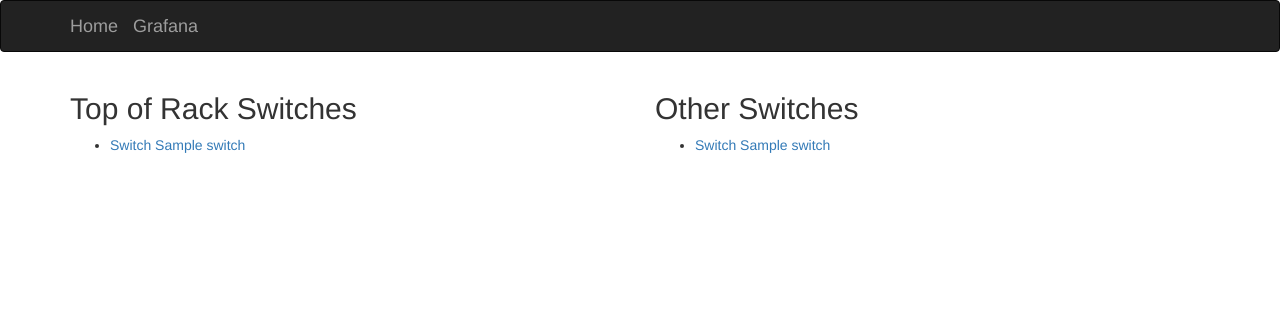
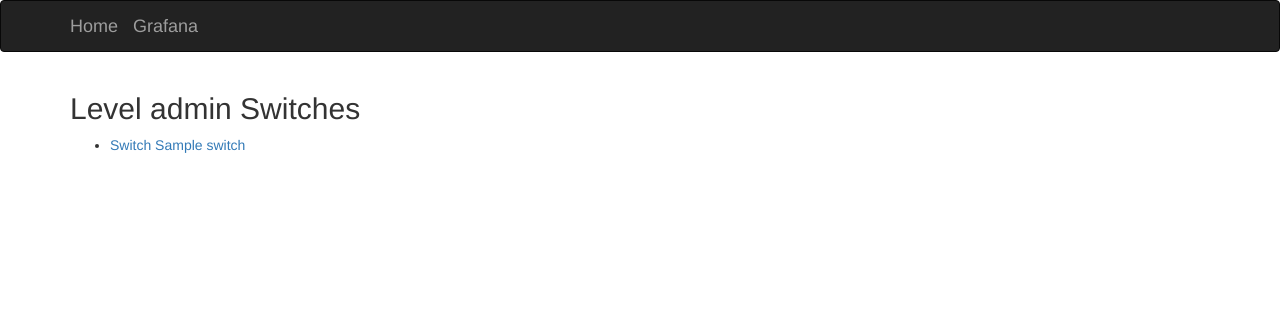
Before and after one commit to sankalp-sangle/Deja-Vu, a Flask app: template templates/switches.html in a window 1280 px wide. Shown: the top 312 px of the page. Run offline with Flask 2, Linux system fonts and the light colour scheme; the template is opened without the code that fills it: most values are stand-ins (such as "Sample title", 1, 10 or a date in 2020); parts of the project's set-up code (start-up, migrations or seed data) failed here and were passed over; some libraries are stand-ins or nearby versions.

Commit message:
Added bfs for levels

```diff
--- a/hello.py
+++ b/hello.py
@@ -3,11 +3,13 @@ import requests
 from flask import Flask, g, redirect, render_template, session, url_for, request
 from flask_bootstrap import Bootstrap
 from mysql.connector import Error
+import os
 
 from lib.core import (Dashboard, Dashboard_Properties, MySQL_Manager, Panel,
                       QueryBuilder, Target, Time, Grid_Position, Switch, Flow)
 from lib.forms import PacketSearchForm, SampleForm, SimpleButton
 
+from collections import deque
 from lib.vars import DATABASE, HOST, URL, ANNOTATIONS_URL, DATASOURCE_URL, API_KEY, YEAR_SEC, UNIX_TIME_START_YEAR, headers
 
 app = Flask(__name__)
@@ -17,6 +19,9 @@ bootstrap = Bootstrap(app)
 
 switchArr = {}
 flowArr = {}
+G = {}
+levels = {}
+
 mysql_manager = MySQL_Manager(database=DATABASE)
 trigger_switch = mysql_manager.execute_query("select switch from triggers")[1:][0][0]
 times = mysql_manager.execute_query("select min(time_in), max(time_out) from packetrecords")[1:][0]
@@ -27,7 +32,6 @@ all_switches = set( [x[0] for x in mysql_manager.execute_query("select distinct
 all_flows = set( [x[0] for x in mysql_manager.execute_query("select distinct source_ip from packetrecords")[1:] ] )
 
 for flow in all_flows:
-    print(flow)
     flowArr[flow] = Flow(identifier=flow)
     flowArr[flow].populate_switch_list(mysql_manager)
     flowArr[flow].populate_ratios(mysql_manager)
@@ -36,6 +40,8 @@ for switch in all_switches:
     switchArr[switch] = Switch(switch)
     switchArr[switch].populate_flow_list(mysql_manager)
     switchArr[switch].populate_ratios(mysql_manager)
+
+
 
 #Global declarations
 
@@ -55,8 +61,15 @@ def index():
 
 @app.route('/switches')
 def switches():
+    lvlToSwitch = {}
+    for key in levels:
+        if levels[key] in lvlToSwitch:
+            lvlToSwitch[levels[key]].append(key)
+        else:
+            lvlToSwitch[levels[key]] = [key]
+
     other_switches = all_switches - tor_switches
-    return render_template('switches.html', tor_switches=sorted(list(tor_switches)), other_switches=sorted(list(other_switches)) )
+    return render_template('switches.html', lvlToSwitch = lvlToSwitch, tor_switches=sorted(list(tor_switches)), other_switches=sorted(list(other_switches)) , trigger_switch = trigger_switch)
 
 @app.route('/switches/<switch>', methods=['GET', 'POST'])
 def displaySwitch(switch):
@@ -64,7 +77,7 @@ def displaySwitch(switch):
     # print(Swich.flowList)
 
     if request.method == "GET":
-        return render_template('switchinfo.html', switch=switchArr[switch], form=form)
+        return render_template('switchinfo.html', switch=switchArr[switch], form=form, level = levels[switch])
     elif request.method == "POST":
         if form.validate_on_submit():
             panelList = []
@@ -91,7 +104,7 @@ def displaySwitch(switch):
             # print("\nPayload:\n" + payload)
             response = requests.request("POST", url=URL, headers=headers, data = payload)
             dashboardId = response.json()['uid']
-            return render_template('switchinfo.html', switch=switchArr[switch], form = form, dashboardID=dashboardId)
+            return render_template('switchinfo.html', switch=switchArr[switch], form = form, dashboardID=dashboardId, level = levels[switch])
 
 @app.route('/topo')
 def topo():
@@ -161,11 +174,17 @@ def packetwise():
 @app.route('/flows/<flow>')
 def displayFlow(flow):
     # print(flow)
-    return render_template('flowinfo.html', flo = flowArr[int(flow)])
+    lvlToSwitch = {}
+    for switch in flowArr[int(flow)].switchList:
+        if levels[switch] in lvlToSwitch:
+            lvlToSwitch[levels[switch]].append(switch)
+        else:
+            lvlToSwitch[levels[switch]] = [switch]
+    return render_template('flowinfo.html', flo = flowArr[int(flow)], lvlToSwitch=lvlToSwitch)
 
 @app.route('/flows')
 def flows():
-    return render_template('flows.html', flows = flowArr, switches = switchArr)
+    return render_template('flows.html', flows = flowArr, switches = switchArr, trigger_switch=trigger_switch)
 
 @app.route('/grafana')
 def grafana():
@@ -197,5 +216,41 @@ def get_final_payload(dashboard):
 def get_formatted_time(year):
     return "{}-{}-{}".format(year, "01", "01")
 
+def generateGraph():
+    links = mysql_manager.execute_query("select * from links")[1:]
+    for link in links:
+        u, v, cap = link[0], link[1], link[2]
+        if u in G:
+            G[u].append([v, cap])
+        else:
+            G[u] = []
+            G[u].append([v, cap])
+
+def getLevels():
+    for tor in tor_switches:
+        visited = []
+        bfs(visited, deque([[tor, 1]]))
+        # print(levels)
+
+def bfs(visited, queue):
+    if len(queue) == 0:
+        return
+
+    node = queue.popleft()
+    if node[0] in levels:
+        levels[node[0]] = min(levels[node[0]], node[1])
+    else:
+        levels[node[0]] = node[1]
+    for adj in G[node[0]]:
+        if adj[0] not in visited:
+            visited.append(adj[0])
+            queue.append([adj[0], node[1] + 1])
+
+    bfs(visited, queue)
+
 if __name__ == "__main__":
+
+    generateGraph()
+    getLevels()
+    os.system('say "READY"')
     app.run(debug=True)
--- a/lib/vars.py
+++ b/lib/vars.py
@@ -1,4 +1,4 @@
-DATABASE = "microburst_incast_heavyhitter5"
+DATABASE = "microburst_incast_sync1"
 HOST            = "localhost"
 URL             = "http://" + HOST + ":3000/api/dashboards/db"
 ANNOTATIONS_URL = "http://" + HOST + ":3000/api/annotations"
--- a/templates/flows.html
+++ b/templates/flows.html
@@ -4,7 +4,9 @@
 <div class="row">
     {% for switch in switches %}
 
-    <h3>Switch {{switches[switch].identifier}}</h3>
+    <h3>Switch {{switches[switch].identifier}} {% if switches[switch].identifier == trigger_switch %}
+    <b>(Trigger)</b>
+    {% endif %}</h3>
         Here are the flows:
         <ul>
             {% for flow in switches[switch].flowList  %}
--- a/templates/switches.html
+++ b/templates/switches.html
@@ -2,23 +2,17 @@
 
 {% block page_content %}
 <div class="row">
-    <div class="col-sm-6">
-        <h2>Top of Rack Switches</h2>
+    {% for level in lvlToSwitch %}
+    <div class="col-sm-{{ 12 // lvlToSwitch|length }}">
+        <h2>Level {{level}} Switches </h2>
         <ul>
-            {% for switch in tor_switches %}
-            <li><a href= {{ url_for('displaySwitch', switch=switch) }} >Switch {{switch}}</a></li>
+            {% for switch in lvlToSwitch[level] %}
+            <li><a href= {{ url_for('displaySwitch', switch=switch) }} >Switch {{switch}} {% if trigger_switch == switch %} <b style="color:rgb(255, 42, 42);">(Trigger)</b>{% endif %}</a>
+            </li>
 
             {% endfor %}
         </ul>
     </div>
-    <div class="col-sm-6">
-        <h2>Other Switches</h2>
-        <ul>
-            {% for switch in other_switches %}
-            <li><a href= {{ url_for('displaySwitch', switch=switch) }} >Switch {{switch}}</a></li>
-
-            {% endfor %}
-        </ul>
-    </div>
-  </div>
+  {% endfor %}
+</div>
 {% endblock page_content %}
--- a/templates/switchinfo.html
+++ b/templates/switchinfo.html
@@ -12,7 +12,9 @@ Switch {{switch.identifier}}
 
 {% block page_content %}
 <div class="page-header">
-    <h1> {{switch.identifier}} </h1>
+    <h1> Switch {{switch.identifier}} {% if level %} | Type: Level {{level}}
+    {% endif %}
+    </h1>
 </div>
 
 <h5>
```
Also changed, not shown: templates/flowinfo.html (+13 -12 lines), templates/result.html (deleted, +0 -10 lines), templates/user.html (deleted, +0 -9 lines).
